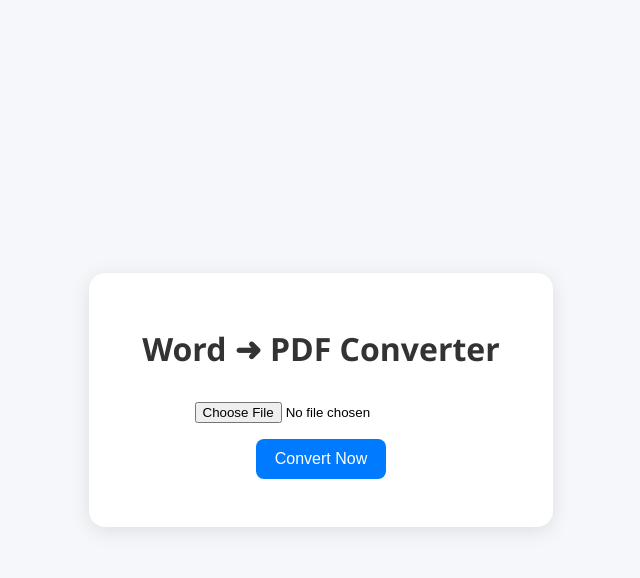
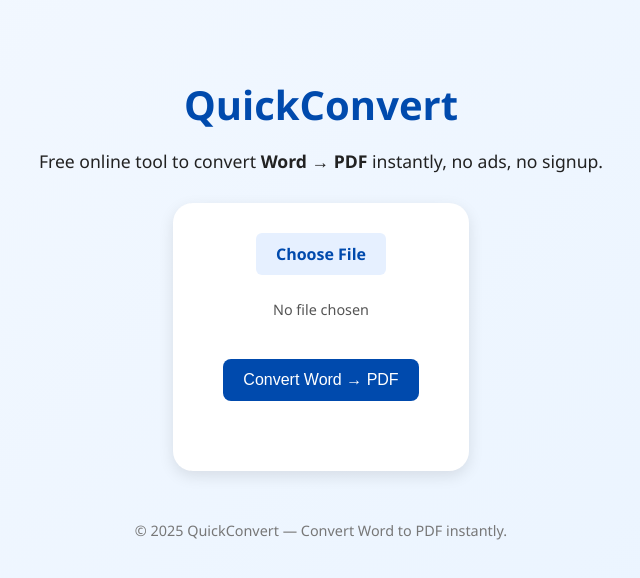
Before and after one commit to TaimoorKazama/quickconvert, a website: page public/index.html in a window 1280 px wide. Shown: the whole page, without its empty margins (319-959 px from the left). Drawn offline with Linux system fonts and the light colour scheme.

Commit message:
Update index.html

```diff
--- a/public/index.html
+++ b/public/index.html
@@ -3,80 +3,118 @@
 <head>
   <meta charset="UTF-8" />
   <meta name="viewport" content="width=device-width, initial-scale=1.0" />
-  <title>QuickConvert - Word to PDF</title>
+  <title>QuickConvert | Word to PDF</title>
   <style>
     body {
       font-family: "Segoe UI", sans-serif;
-      background: #f5f7fa;
-      display: flex;
-      flex-direction: column;
-      align-items: center;
-      justify-content: center;
-      height: 100vh;
+      background: linear-gradient(135deg, #f3f8ff, #eaf4ff);
+      color: #222;
+      text-align: center;
+      padding: 50px;
       margin: 0;
     }
-    .container {
-      background: #fff;
-      padding: 2rem;
-      border-radius: 16px;
-      box-shadow: 0 4px 20px rgba(0,0,0,0.1);
-      text-align: center;
-      width: 90%;
+    h1 {
+      font-size: 2.5em;
+      margin-bottom: 10px;
+      color: #004aad;
+    }
+    p {
+      font-size: 1.1em;
+      margin-bottom: 30px;
+    }
+    .converter {
+      display: inline-block;
+      background: white;
+      padding: 30px 40px;
+      border-radius: 20px;
+      box-shadow: 0 5px 15px rgba(0,0,0,0.1);
       max-width: 400px;
     }
-    h1 {
-      color: #333;
-      margin-bottom: 1rem;
+    button {
+      background-color: #004aad;
+      border: none;
+      color: white;
+      padding: 12px 20px;
+      font-size: 1em;
+      border-radius: 8px;
+      margin: 10px;
+      cursor: pointer;
+      transition: 0.3s;
+    }
+    button:hover {
+      background-color: #0070f3;
     }
     input[type="file"] {
-      margin: 1rem 0;
+      display: none;
     }
-    button {
-      background: #007bff;
-      border: none;
-      color: white;
-      padding: 0.7rem 1.2rem;
-      border-radius: 8px;
+    label {
+      background-color: #e6f0ff;
+      padding: 10px 20px;
+      border-radius: 6px;
       cursor: pointer;
-      font-size: 1rem;
+      color: #004aad;
+      font-weight: bold;
+      display: inline-block;
+      margin-bottom: 10px;
     }
-    button:hover {
-      background: #0056b3;
+    .file-name {
+      font-size: 0.9em;
+      color: #555;
     }
-    #status {
-      margin-top: 1rem;
-      font-size: 0.9rem;
-      color: #555;
+    footer {
+      margin-top: 50px;
+      font-size: 0.9em;
+      color: #777;
     }
   </style>
 </head>
 <body>
-  <div class="container">
-    <h1>Word ➜ PDF Converter</h1>
-    <form id="convertForm">
-      <input type="file" id="fileInput" accept=".docx" required />
-      <br />
-      <button type="submit">Convert Now</button>
-    </form>
-    <div id="status"></div>
+  <h1>QuickConvert</h1>
+  <p>Free online tool to convert <strong>Word → PDF</strong> instantly, no ads, no signup.</p>
+
+  <div class="converter">
+    <div class="file-upload">
+      <input type="file" id="fileInput" class="hidden" accept=".docx" />
+      <label for="fileInput" class="upload-label">Choose File</label>
+      <p id="fileName" class="file-name">No file chosen</p>
+    </div>
+
+    <div>
+      <button id="toPdfBtn">Convert Word → PDF</button>
+    </div>
+
+    <p id="status"></p>
   </div>
 
+  <footer>
+    © 2025 QuickConvert — Convert Word to PDF instantly.
+  </footer>
+
   <script>
-    const form = document.getElementById("convertForm");
-    const status = document.getElementById("status");
+    const fileInput = document.getElementById("fileInput");
+    const fileName = document.getElementById("fileName");
+    const statusEl = document.getElementById("status");
+    const toPdfBtn = document.getElementById("toPdfBtn");
 
-    form.addEventListener("submit", async (e) => {
-      e.preventDefault();
-      const file = document.getElementById("fileInput").files[0];
-      if (!file) return alert("Please select a DOCX file");
+    fileInput.addEventListener("change", () => {
+      const file = fileInput.files[0];
+      fileName.textContent = file ? file.name : "No file chosen";
+    });
+
+    toPdfBtn.addEventListener("click", async () => {
+      const file = fileInput.files[0];
+      if (!file) {
+        alert("Please select a file first.");
+        return;
+      }
+
+      statusEl.textContent = "⏳ Converting... please wait.";
 
       const formData = new FormData();
       formData.append("file", file);
 
-      status.textContent = "⏳ Converting... Please wait.";
-
       try {
-        const response = await fetch("/convert-docx-to-pdf", {
+        const response = await fetch("/convert/docx-to-pdf", {
           method: "POST",
           body: formData,
         });
@@ -91,10 +129,10 @@
         document.body.appendChild(a);
         a.click();
         a.remove();
-        status.textContent = "✅ Conversion complete! PDF downloaded.";
-      } catch (err) {
-        console.error(err);
-        status.textContent = "❌ Conversion failed.";
+        statusEl.textContent = "✅ Conversion complete!";
+      } catch (error) {
+        statusEl.textContent = "❌ Conversion failed. Try again.";
+        console.error(error);
       }
     });
   </script>
```
